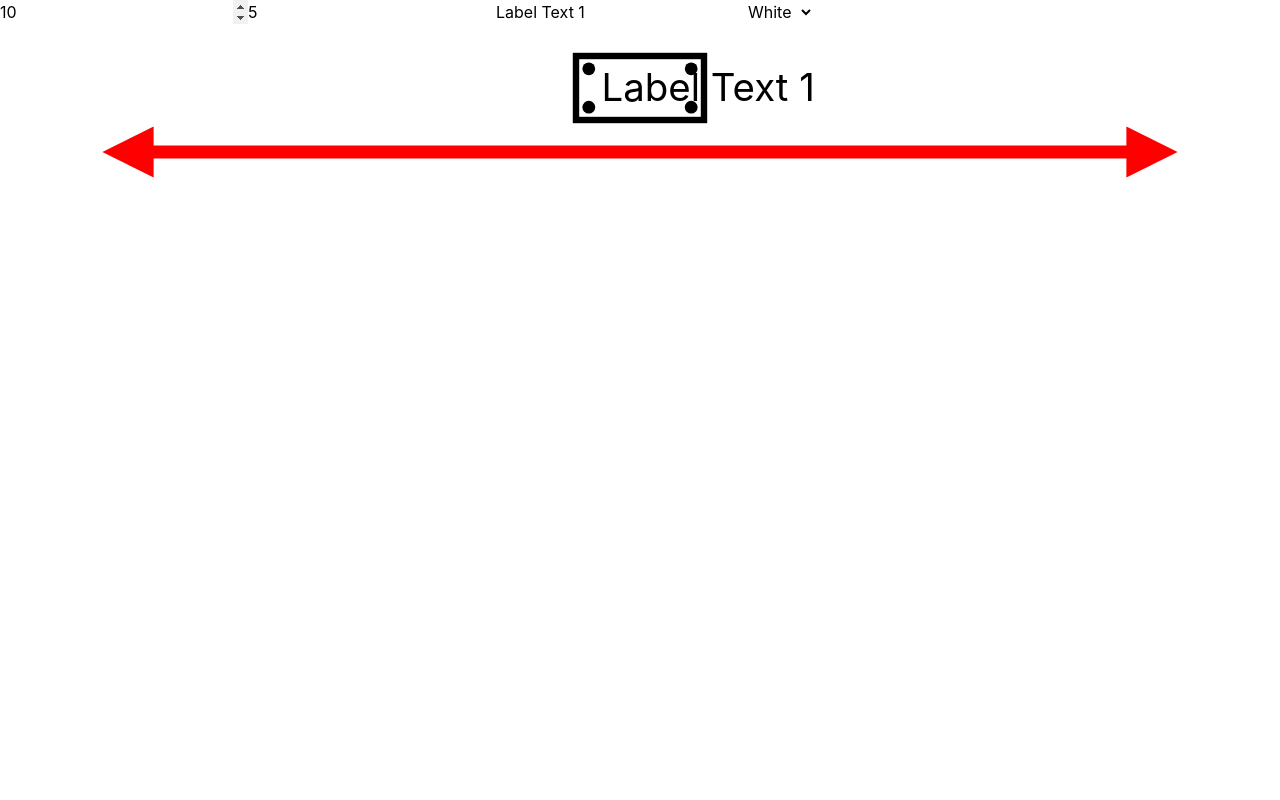
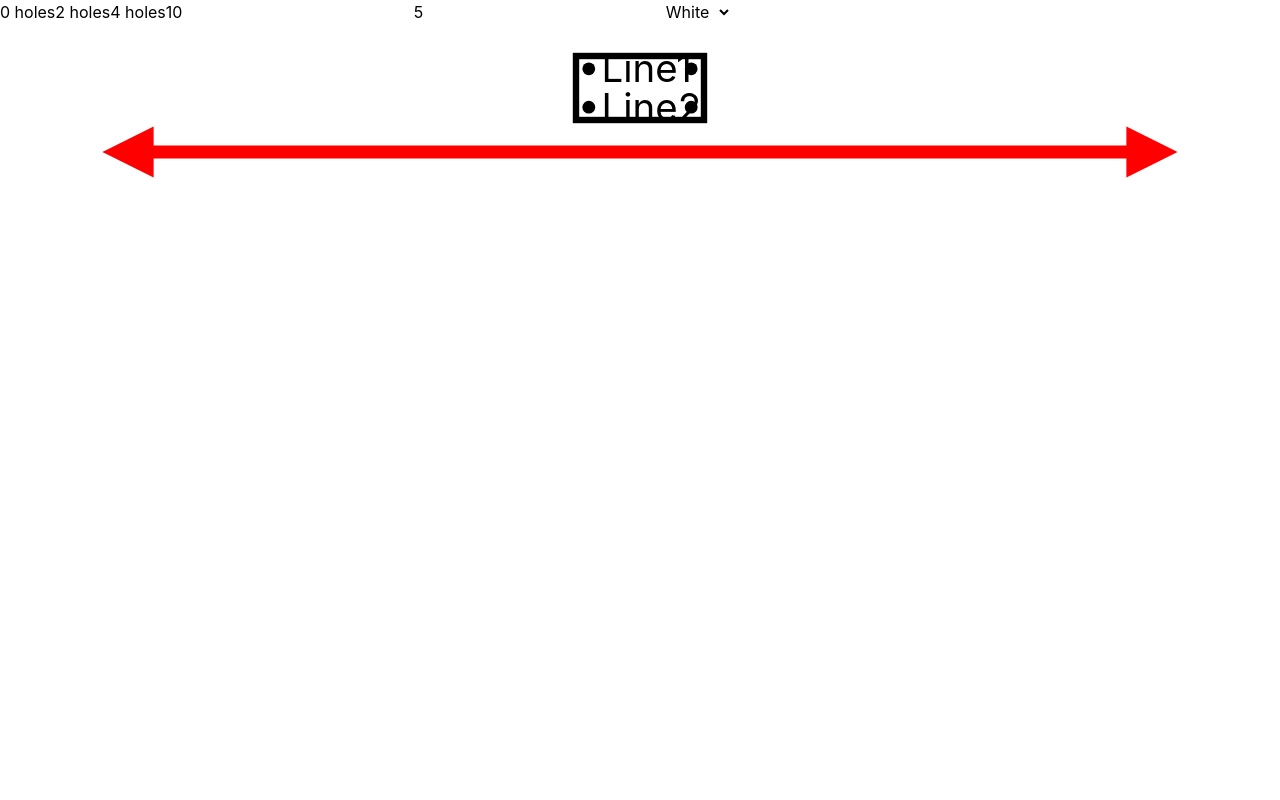
Before and after one commit to RichoHa/label-builder, a React (Vite) app: page / in a window 1280 px wide. Shown: the top 800 px of the page. Built offline with nearby package versions, Linux system fonts and the light colour scheme.

Commit message:
Render multiple text lines with vertical centering math

```diff
--- a/src/App.jsx
+++ b/src/App.jsx
@@ -6,7 +6,8 @@ export default function App() {
   const [rectWidth, setRectWidth] = useState(10);
   const [rectHeight, setRectHeight] = useState(5);
   const [bgColor, setBgColor] = useState("white");
-  const [labelText1, setlabelText1] = useState("Label Text 1");
+  const [lines, setLines] = useState(["Line1", "Line2"]);
+  const lineGap = 3;
 
   const StartRectX = 45;
   const StartRectY = 2.5;
@@ -41,6 +42,9 @@ export default function App() {
 
   return (
     <div>
+      <button onClick={() => setHoleCount(0)}>0 holes</button>
+      <button onClick={() => setHoleCount(2)}>2 holes</button>
+      <button onClick={() => setHoleCount(4)}>4 holes</button>
       <input
         type="number"
         value={rectWidth}
@@ -50,11 +54,6 @@ export default function App() {
         type="number"
         value={rectHeight}
         onChange={(e) => setRectHeight(parseFloat(e.target.value))}
-      />
-      <input
-        type="text"
-        value={labelText1}
-        onChange={(e) => setlabelText1(e.target.value)}
       />
       <select value={bgColor} onChange={(e) => setBgColor(e.target.value)}>
         <option value="white">White</option>
@@ -71,12 +70,9 @@ export default function App() {
         StartRectY={StartRectY}
         fontSize={fontSize}
         bgColor={bgColor}
-        labelText1={labelText1}
+        lines={lines}
+        lineGap={lineGap}
       />
-
-      <button onClick={() => setHoleCount(0)}>0 holes</button>
-      <button onClick={() => setHoleCount(2)}>2 holes</button>
-      <button onClick={() => setHoleCount(4)}>4 holes</button>
     </div>
   );
 }
--- a/src/component/LabelPreview.jsx
+++ b/src/component/LabelPreview.jsx
@@ -7,7 +7,8 @@ export default function LabelPreview({
   StartRectY,
   fontSize,
   bgColor,
-  labelText1,
+  lines,
+  lineGap,
 }) {
   return (
     <svg viewBox="0 0 100 100">
@@ -42,14 +43,23 @@ export default function LabelPreview({
         stroke="black"
         stroke-width="0.5"
       />
+      {lines.map((line, i) => (
         <text
+          key={i}
           x={StartRectX + 2}
-        y={StartRectY + rectHeight / 2 + fontSize * 0.35}
+          y={
+            StartRectY +
+            rectHeight / 2 -
+            ((lines.length - 1) * lineGap) / 2 +
+            i * lineGap +
+            fontSize * 0.35
+          }
           font-size={fontSize}
           fill="black"
         >
-        {labelText1}
+          {line}
         </text>
+      ))}
       {holes.map((hole, i) => (
         <circle key={i} cx={hole.cx} cy={hole.cy} r={holeR} fill="black" />
       ))}
```
Lines whose indentation alone changed are shown as unchanged.
